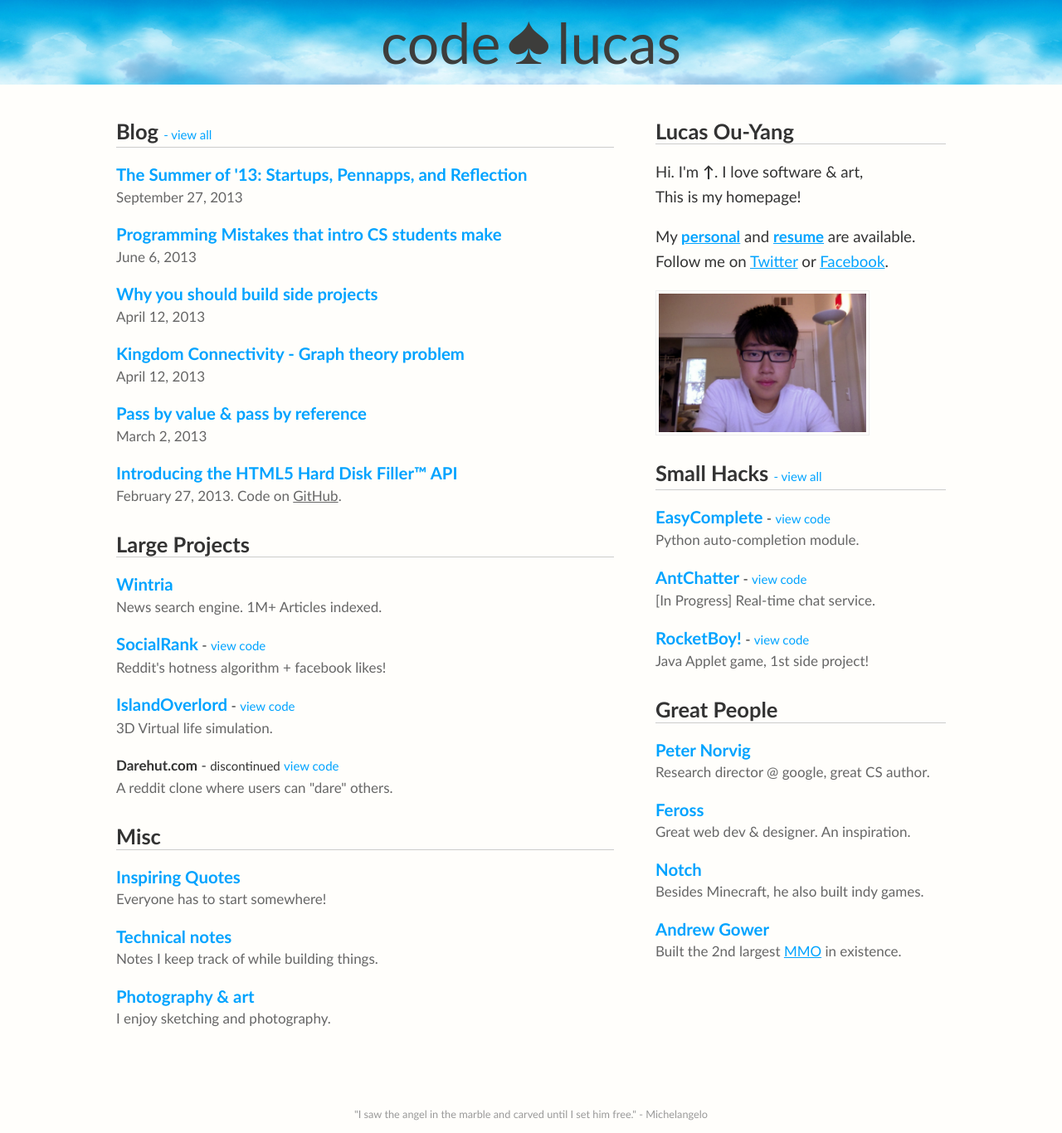
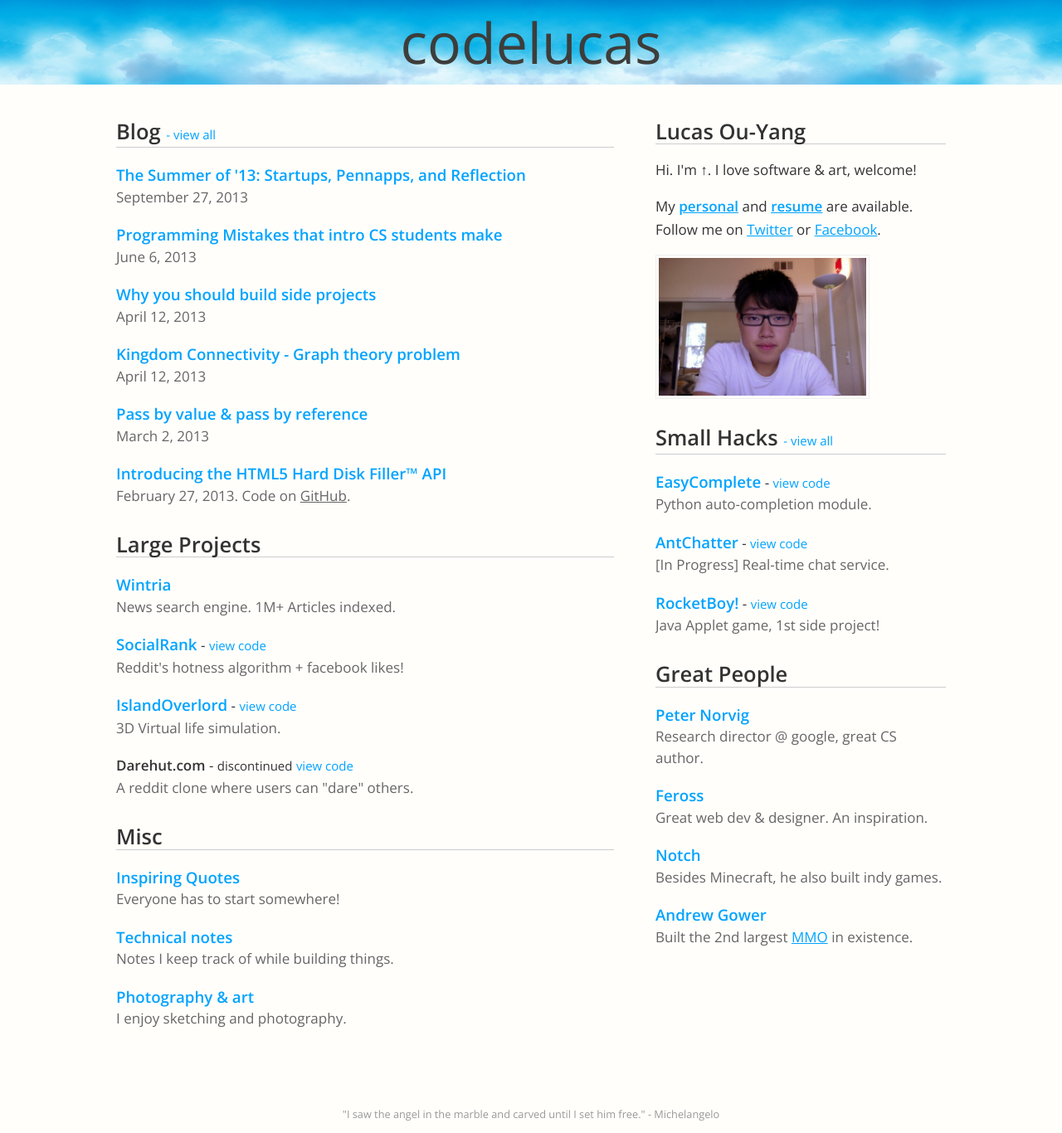
Before and after one commit to codelucas/codelucas.com, a Jekyll site: the page built from index.html, in a window 1280 px wide. Shown: the whole page at 83% size. Built offline with Jekyll 4.4.1, drawn with Linux system fonts in a browser that asks for light colours; Markdown is read by kramdown in place of the engine named in the settings.

Commit message:
changed font again, modified css

```diff
--- a/_layouts/layout.html
+++ b/_layouts/layout.html
@@ -26,6 +26,8 @@
   <!-- <meta property="fb:app_id" content="" /> -->
   <link rel="author" href="https://plus.google.com/108352969036344290601" />
   <link rel="icon" type="image/png" href="/favicon.ico">
+  <!-- Fonts, 600 is pseudo bold -->
+  <link href='http://fonts.googleapis.com/css?family=Open+Sans:400,300,600' rel='stylesheet' type='text/css'>
 
   {% if page.class == "post" %}
   <link rel="canonical" href="http://codelucas.com{{ page.url }}/" />
@@ -48,7 +50,7 @@
 <body class="{{ page.class }}">
 
   <header id="header">
-      <h1><a href="http://codelucas.com">{% if page.class == "resume" %}Lucas Ou-Yang{% else %}code&#9824;lucas{% endif %}</a></h1>
+  <h1><a href="http://codelucas.com">{% if page.class == "resume" %}Lucas Ou-Yang{% else %}codelucas{% endif %}</a></h1>
   </header>
 
   <div id="container">
--- a/css/scss/_base.scss
+++ b/css/scss/_base.scss
@@ -5,9 +5,9 @@ $experimental-support-for-khtml: false;
 // Fonts
 // @include font-face("Aleo", font-files("Aleo-Regular.woff", woff, "Aleo-Regular.otf", otf));
 
-$serif: "Calibri", Caslon, Baskerville, Palatino, "Palatino Linotype", "Hoefler Text", Garamond, "URW Palladio L", "Book Antiqua", Georgia, serif;
-$serif-caps: "Calibri", $serif;
-$sans-serif: "Calibri", Helvetica, sans-serif;
+$serif: "Open Sans", sans-serif;
+$serif-caps: "Open Sans", sans-serif;
+$sans-serif: "Open Sans", sans-serif;
 
 // Post width
 $fullWidth: 1000px;
--- a/index.html
+++ b/index.html
@@ -65,9 +65,7 @@ class: home
   <h2>Lucas Ou-Yang</h2>
   <div class="bio">
     <p>
-      Hi. I'm <strong>&#8593;</strong>. I love software & art,
-      <br>
-      This is my homepage!
+      Hi. I'm <strong>&#8593;</strong>. I love software & art, welcome!
     </p>
     <p>
       My <a href="/about/" class="strong">personal</a> and <a href="/resume/" class="strong">resume</a> are available.
```
Also changed, not shown: css/scss/style.scss (+11 -4 lines), css/compiled/style.css.
